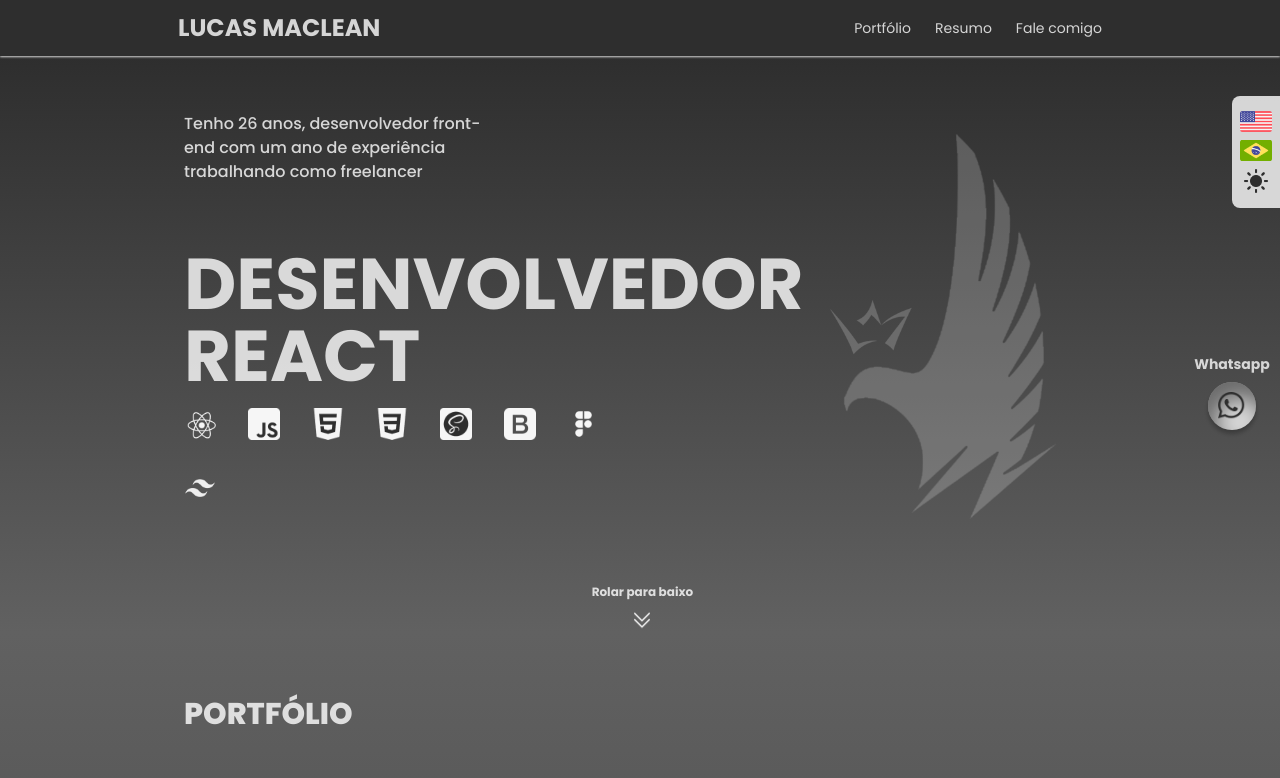
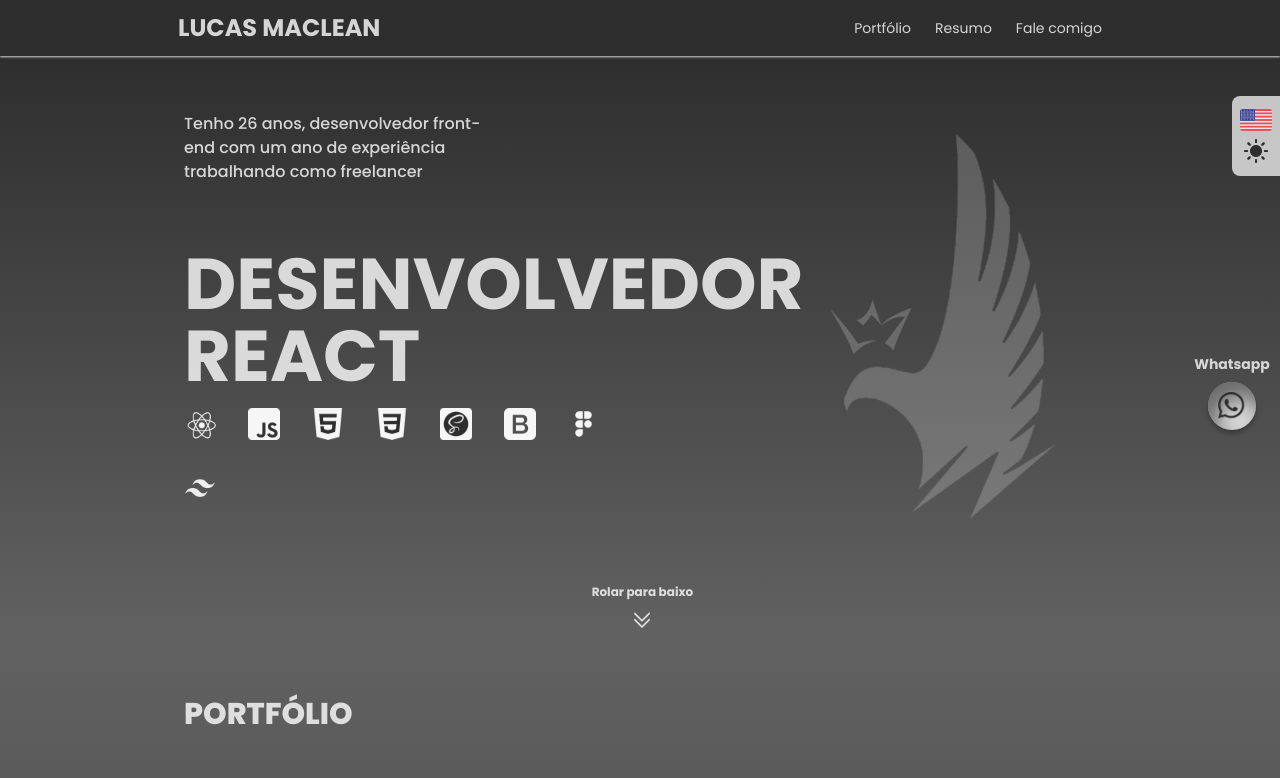
Before and after one commit to osmaclean/portfolioFront, a React (Vite) app: page / in a window 1280 px wide. Shown: the top 778 px of the page. Built offline with nearby package versions, Linux system fonts and the light colour scheme; a web font is replaced by a local one.

Commit message:
feat: adjust in languages

```diff
--- a/src/api/i18n.js
+++ b/src/api/i18n.js
@@ -16,3 +16,5 @@ i18n.use(initReactI18next).init({
   lng: 'pt',
 
 })
+
+export default i18n;
--- a/src/api/works.mock.js
+++ b/src/api/works.mock.js
@@ -1,30 +1,32 @@
+import i18n from './i18n'
+
 export const WORKS_MOCK = [
   {
     id: 1,
     imgPathDetail: '/project-1.png',
     title: 'E-commerce DNC',
-    description: 'Projeto criado para o desenvolvimento de um e-commerce.',
+    description: i18n.t("descricaoProjetoUm"),
     link: 'https://e-commerce-dnc-black.vercel.app'
   },
   {
     id: 2,
     imgPathDetail: '/project-2.png',
     title: 'WeatherDuo',
-    description: 'Projeto criado para o desenvolvimento de uma aplicação de clima/tempo',
+    description: i18n.t('descricaoProjetoDois'),
     link: 'https://weather-duo.vercel.app'
   },
   {
     id: 3,
     imgPathDetail: '/project-3.png',
     title: 'DNC Food',
-    description: 'Projeto criado para o desenvolvimento de um restaurante',
+    description: i18n.t('descricaoProjetoTres'),
     link: 'https://dnc-food-react.vercel.app'
   },
   {
     id: 4,
     imgPathDetail: '/project-4.png',
     title: 'Dashboard',
-    description: 'Projeto criado para o desenvolvimento de um dashboard para análise de dados e vendas.',
+    description: i18n.t('descricaoProjetoQuatro'),
     link: 'https://dashboard-project-seven.vercel.app'
   },
 ]
--- a/src/components/LanguagesFloater/LanguagesFloater.jsx
+++ b/src/components/LanguagesFloater/LanguagesFloater.jsx
@@ -1,7 +1,7 @@
 import USA from "/light/usa.png";
+import BR from "/light/br.png";
 import MOON from "/light/moon.png";
 import SOL from "/dark/sol.png";
-import BR from "/light/br.png";
 import { useTheme } from "../../hooks/useTheme";
 
 export default function LanguagesFloater({ handleChangeLanguage }) {
@@ -9,26 +9,16 @@ export default function LanguagesFloater({ handleChangeLanguage }) {
 
   return (
     <section>
-      <div className="fixed right-0 top-24 w-12 rounded-l-lg bg-content dark:bg-header h-28 l:w-20 flex flex-col items-center justify-center">
-        <ul className="flex flex-col items-center justify-center gap-2">
+      <div className="fixed right-0 top-24 w-12 rounded-l-lg bg-content dark:bg-header h-20 opacity-90 l:w-20 flex flex-col items-center justify-center">
+        <ul className="flex flex-col opacity-100 items-center justify-center gap-2">
           <li className="cursor-pointer">
             <figure>
               <img
+                id="flag-language"
                 className="w-8"
                 src={USA}
                 alt="Estados Unidos"
                 aria-label="Botão de traduzir para o inglês"
-                onClick={handleChangeLanguage}
-              />
-            </figure>
-          </li>
-          <li className="cursor-pointer">
-            <figure>
-              <img
-                className="w-8"
-                src={BR}
-                alt="Brasil"
-                aria-label="Botão de traduzir para o português"
                 onClick={handleChangeLanguage}
               />
             </figure>
--- a/src/locale/en.json
+++ b/src/locale/en.json
@@ -8,6 +8,10 @@
       "scroll": "Scroll Down",
       "whats": "Whatsapp",
       "contatoRodape": "Get in touch",
-      "botao": "PROJECT"
+      "botao": "PROJECT",
+      "descricaoProjetoUm": "Project created for the development of an e-commerce.",
+      "descricaoProjetoDois": "Project created for the development of a climate/weather application",
+      "descricaoProjetoTres": "Project created for the development of a food e-commerce application",
+      "descricaoProjetoQuatro": "Project created for the development of a dashboard for data analysis and sales."
   }
 }
--- a/src/locale/pt.json
+++ b/src/locale/pt.json
@@ -8,6 +8,10 @@
       "scroll": "Rolar para baixo",
       "whats": "Whatsapp",
       "contatoRodape": "Entre em contato",
-      "botao": "PROJETO"
+      "botao": "PROJETO",
+      "descricaoProjetoUm": "Projeto criado para o desenvolvimento de um e-commerce.",
+      "descricaoProjetoDois": "Projeto criado para o desenvolvimento de uma aplicação de clima/tempo",
+      "descricaoProjetoTres": "Projeto criado para o desenvolvimento de um restaurante",
+      "descricaoProjetoQuatro": "Projeto criado para o desenvolvimento de um dashboard para análise de dados e vendas."
   }
 }
--- a/src/views/Home/Home.jsx
+++ b/src/views/Home/Home.jsx
@@ -5,6 +5,8 @@ import Hero from "../../components/Hero/Hero";
 import LanguagesFloater from "../../components/LanguagesFloater/LanguagesFloater";
 import WhatsFloater from "../../components/WhatsFloater/WhatsFloater";
 import Works from "../../components/Works/Works";
+import USA from "/light/usa.png";
+import BR from "/light/br.png";
 import { useState } from "react";
 
 export default function Home({ data }) {
@@ -16,9 +18,14 @@ export default function Home({ data }) {
   const [currentLanguage, setCurrentLanguage] = useState(language);
 
   const handleChangeLanguage = () => {
-    let newLanguage = currentLanguage === "en" ? "pt" : "en";
+    let newLanguage = currentLanguage === "pt" ? "en" : "pt";
     changeLanguage(newLanguage);
     setCurrentLanguage(newLanguage);
+    if (newLanguage == "en") {
+      window.document.getElementById("flag-language").src = BR;
+    } else {
+      window.document.getElementById("flag-language").src = USA;
+    }
   };
 
   return (
```
